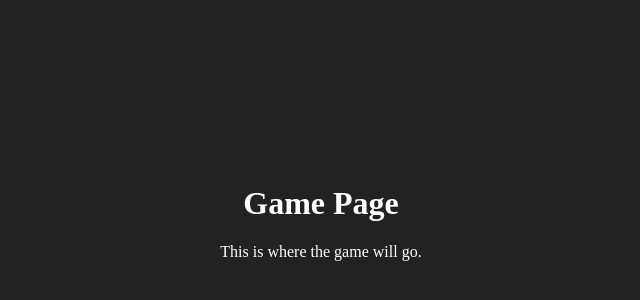
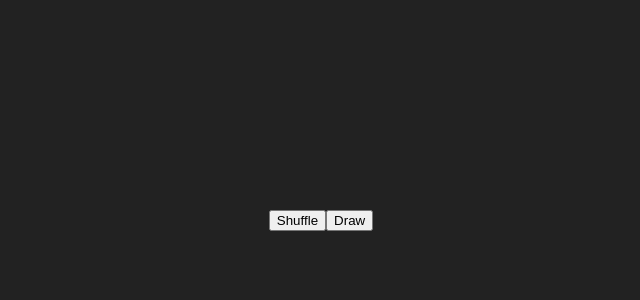
Before and after one commit to smattle/blackjack, a Next.js app in the folder my-app/: page /game in a window 1280 px wide. Shown: the part 180-480 px from the top of the page, without its empty margins (319-959 px from the left). Built offline with nearby package versions, Linux system fonts and the light colour scheme.

Commit message:
feat: implement game functionality with shuffle and draw card features

```diff
--- a/my-app/src/app/game/page.js
+++ b/my-app/src/app/game/page.js
@@ -1,8 +1,34 @@
+"use client";
+import { useState } from 'react';
+
 export default function GamePage() {
-    return (
-      <main style={{ textAlign: 'center', padding: '0 20px' }}>
-        <h1>Game Page</h1>
-        <p>This is where the game will go.</p>
-      </main>
-    );
-  }
+  const [deckId, setDeckId] = useState(null);
+  const [playerCards, setPlayerCards] = useState([]);
+
+  const shuffleDeck = async () => {
+    const { deck_id } = await fetch(
+      "https://deckofcardsapi.com/api/deck/new/shuffle/?deck_count=1"
+    ).then(r => r.json());
+    setDeckId(deck_id);
+    setPlayerCards([]);
+  };
+
+  const drawCard = async () => {
+    const { cards } = await fetch(
+      `https://deckofcardsapi.com/api/deck/${deckId}/draw/?count=1`
+    ).then(r => r.json());
+    setPlayerCards(prev => [...prev, ...cards]);
+  };
+
+  return (
+    <div>
+      <button onClick={shuffleDeck}>Shuffle</button>
+      <button onClick={drawCard}>Draw</button>
+      <div>
+        {playerCards.map(card => (
+          <img key={card.code} src={card.image} alt={card.code} />
+        ))}
+      </div>
+    </div>
+  );
+}
```
